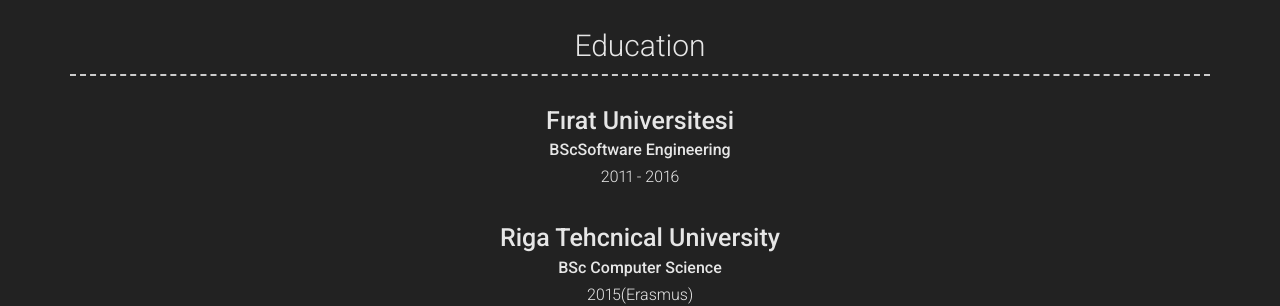
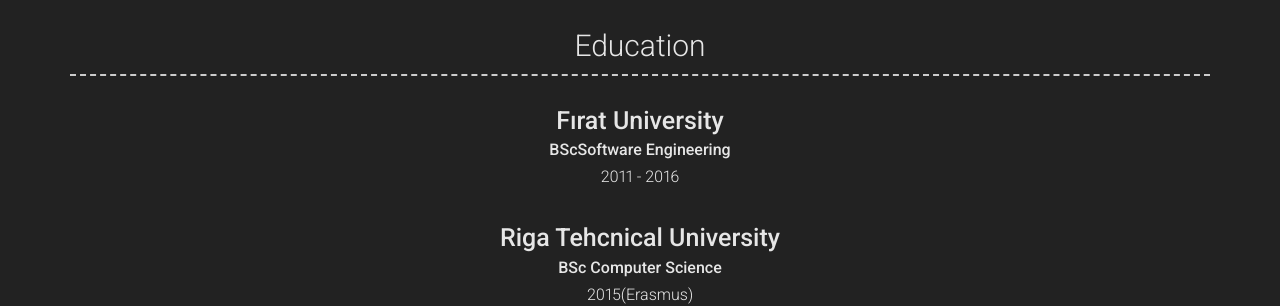
Before and after one commit to SinanBarut26/sinanbarut26.github.io, a Jekyll site: the page built from index.md, in a window 1280 px wide. Shown: the part 1350-1656 px from the top of the page. Built offline with Jekyll 4.4.1, drawn with Linux system fonts in a browser that asks for light colours; nearby versions of some CDN libraries.

Commit message:
educations

```diff
--- a/_data/education.yml
+++ b/_data/education.yml
@@ -1,6 +1,6 @@
 # Education Template
 - layout: top-middle
-  name: Fırat Universitesi
+  name: Fırat University
   dates: 2011 - 2016
   qualification: BScSoftware Engineering
 
```
